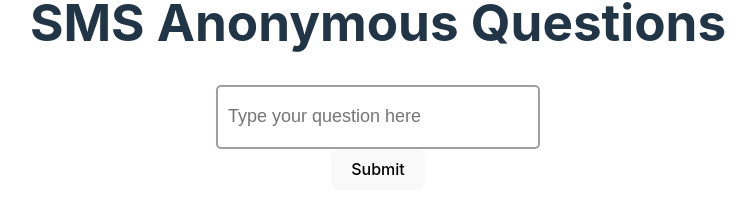
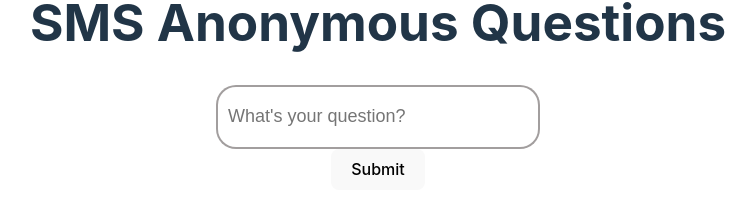
Before and after one commit to arsanyattalla/SMS-Questions, a React (Vite) app: page / in a window 1280 px wide. Shown: the part 333-532 px from the top of the page, without its empty margins (262-1018 px from the left). Built offline with nearby package versions, Linux system fonts and the light colour scheme.

Commit message:
minor-fix

```diff
--- a/src/App.css
+++ b/src/App.css
@@ -62,7 +62,7 @@
   height: 40px;  /* Increases height */
   font-size: 18px;  /* Makes text larger */
   padding: 10px;  /* Adds space inside the input */
-  border-radius: 5px;  /* Rounds the corners */
+  border-radius: 20px;  /* Rounds the corners */
   border: 2px solid #5f585894;  /* Adds a subtle border */
   outline: none;  /* Removes default focus outline */
 }
--- a/src/App.jsx
+++ b/src/App.jsx
@@ -1,7 +1,6 @@
-import { useState } from "react";
+import { useState, useEffect } from "react";
 import reactLogo from "./assets/smsPic.jpg";
 import insta from "./assets/insta.png";
-import viteLogo from "/vite.svg";
 import "./App.css";
 
 function App() {
@@ -31,7 +30,6 @@ function App() {
             }
           );
 
-          console.log(response);
           if (response) {
             setQuestion("");
             alert("Question submitted successfully");
@@ -48,25 +46,31 @@ function App() {
           setSubmitted(false);
         }
       } else {
-        console.log("Submission canceled. Please edit your question.");
+        console.log("Submission canceled.");
       }
     }
   };
-
+  const handleKeyDown = (event) => {
+    if (event.key === 'Enter') {
+      handleSubmit();
+    }
+  };
   return (
     <>
       <div>
         <a>
           <img src={reactLogo} className="logo react" alt="React logo" />
         </a>
+
       </div>
       <h1>SMS Anonymous Questions</h1>
       <input
         type="text"
-        placeholder="Type your question here"
+        placeholder="What's your question?"
         value={question}
         onChange={(e) => setQuestion(e.target.value)}
         className="big-input"
+        onKeyDown={handleKeyDown}
       />
       <div>
         <button onClick={handleSubmit} disabled={submitted}>
@@ -89,6 +93,7 @@ function App() {
         >
           <img className="logo-insta" src={insta} alt="Instagram" />
         </a>
+
       </div>
     </>
   );
```
